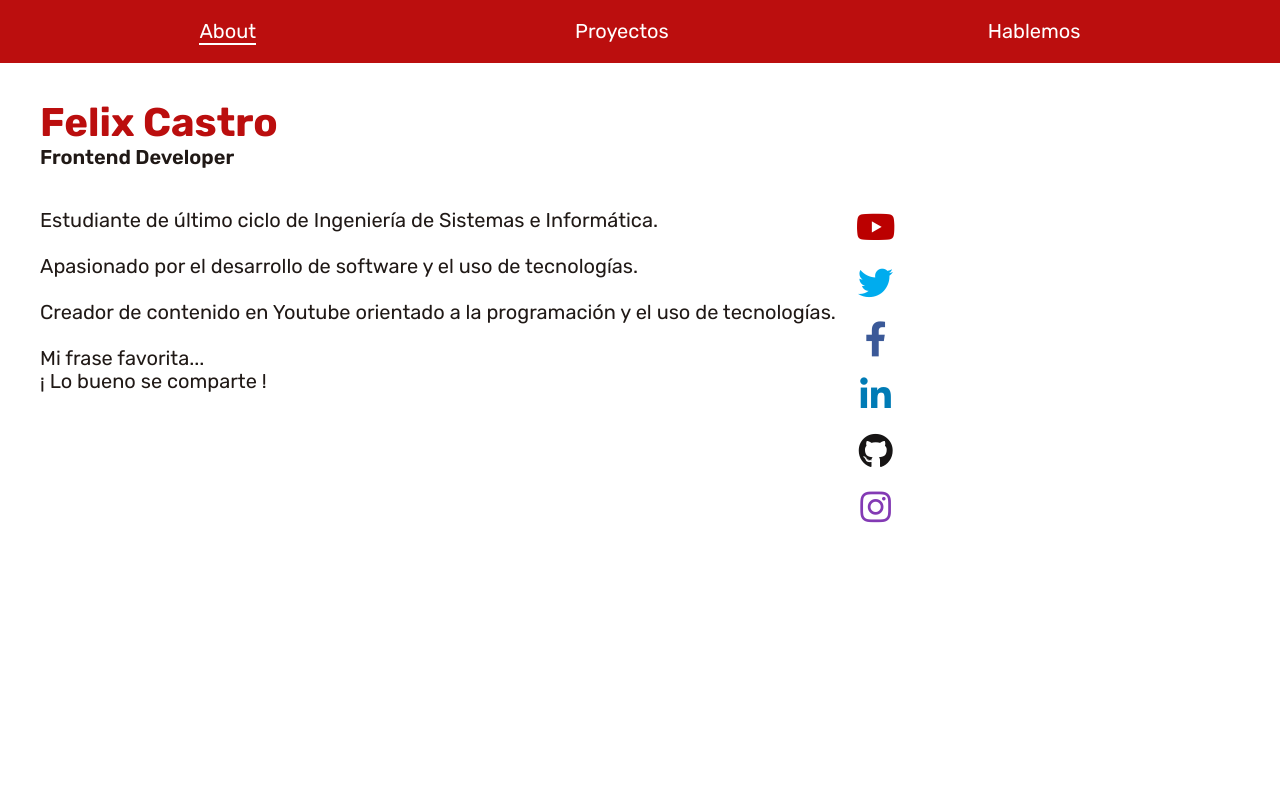
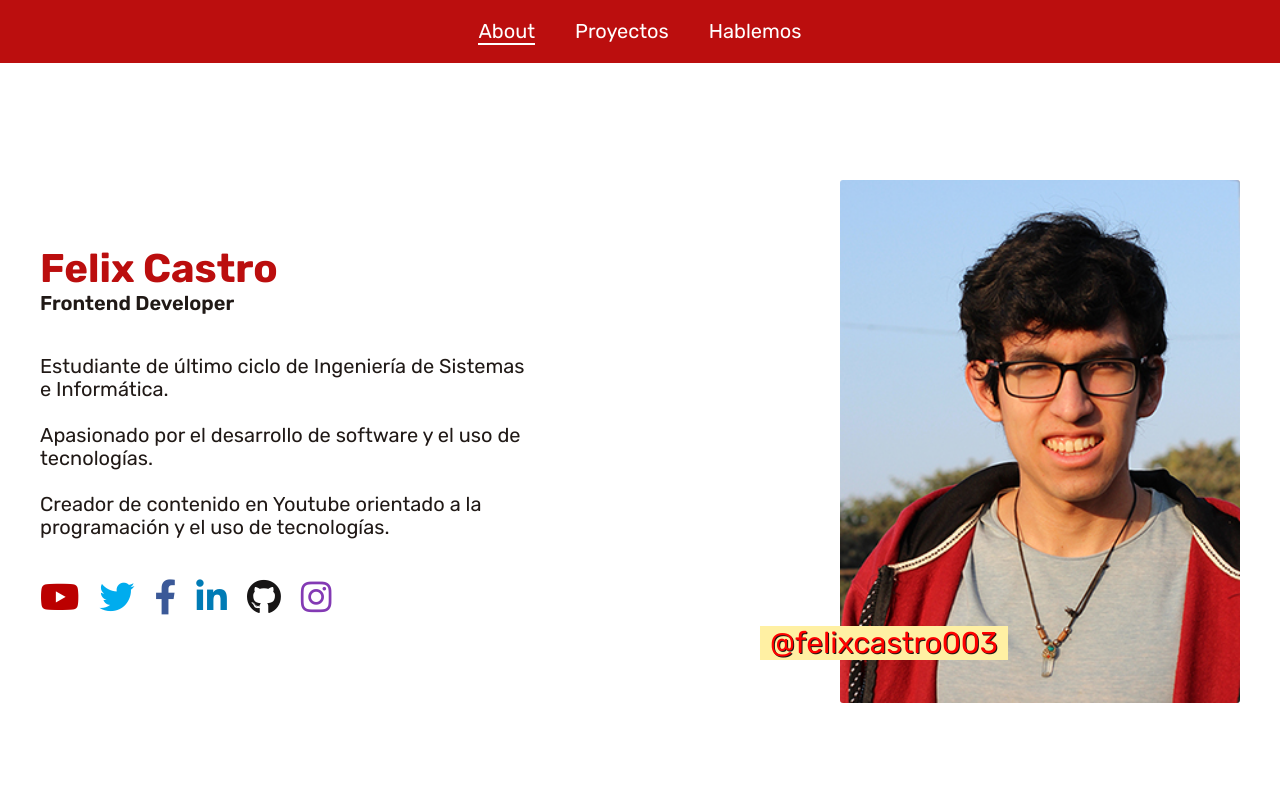
Before and after one commit to FelixGonzalo/portafolio, a plain HTML site: page index.html in a window 1280 px wide. Shown: the top 798 px of the page. Drawn offline with Linux system fonts and the light colour scheme.

Commit message:
STYLE make responsive the sections about and header

```diff
--- a/index.html
+++ b/index.html
@@ -49,9 +49,6 @@
               <br /><br />
               Creador de contenido en Youtube orientado a la programación y el
               uso de tecnologías.
-              <br /><br />
-              Mi frase favorita... <br />
-              ¡ Lo bueno se comparte !
             </p>
           </div>
           <ul class="about_socialnetworks">
--- a/sass/_about.scss
+++ b/sass/_about.scss
@@ -1,9 +1,11 @@
 .about {
   &_information {
-    min-height: calc(100vh - 100px);
+    min-height: calc(100vh - 80px);
+    margin: 80px 0 0;
+    padding: 20px 0;
     display: flex;
     gap: 20px;
-    margin: 80px 0 0;
+    box-sizing: border-box;
     &_name {
       margin: 0;
       color: $color-primary;
@@ -19,7 +21,7 @@
 
   &_socialnetworks {
     padding: 0;
-    margin: 109px 0 0;
+    margin: 3px 0 0;
     display: flex;
     flex-direction: column;
     gap: 20px;
@@ -55,6 +57,7 @@
     position: relative;
     img {
       width: 100%;
+      height: 100%;
       border-radius: $radius;
     }
     &::after {
@@ -70,3 +73,51 @@
     }
   }
 }
+
+@media screen and (min-width: 768px) {
+  .about {
+    margin-top: 100px;
+    display: flex;
+    align-items: center;
+    justify-content: space-evenly;
+    &_information {
+      max-width: 300px;
+      min-height: auto;
+      margin: 0;
+      flex-direction: column;
+    }
+
+    &_socialnetworks {
+      margin-top: 20px;
+      flex-direction: row;
+    }
+
+    &_image {
+      width: 100%;
+      max-width: 300px;
+      padding-left: 80px;
+      position: relative;
+    }
+  }
+}
+
+
+@media screen and (min-width: 1200px) {
+  .about {
+    height: calc(100vh);
+    margin: 0;
+    padding-top: 60px;
+    display: flex;
+    align-items: center;
+    justify-content: space-between;
+    box-sizing: border-box;
+    &_information {
+      max-width: 500px;
+    }
+    &_image {
+      max-width: 400px;
+      max-height: 500px;
+      object-fit: cover;
+    }
+  }
+}
--- a/sass/_globals.scss
+++ b/sass/_globals.scss
@@ -26,6 +26,6 @@ i {
   width: 100%;
   max-width: 1240px;
   margin: 0 auto;
-  padding: 20px;
+  padding: 0 20px;
   box-sizing: border-box;
 }
--- a/sass/_header.scss
+++ b/sass/_header.scss
@@ -1,5 +1,6 @@
 .header {
   width: 100%;
+  padding: 20px 0;
   position: fixed;
   top: 0;
   z-index: 10;
@@ -10,6 +11,8 @@
       padding: 0;
       display: flex;
       justify-content: space-around;
+      flex-wrap: wrap;
+      gap: 10px;
       list-style: none;
       a {
         color: $color-text-light;
@@ -21,3 +24,14 @@
     }
   }
 }
+
+@media screen and (min-width: 540px) {
+  .header {
+    &_menu {
+      ul {
+        justify-content: center;
+        gap: 40px
+      }
+    }
+  }
+}
```
Also changed, not shown: css/index.css, 1 other file.
